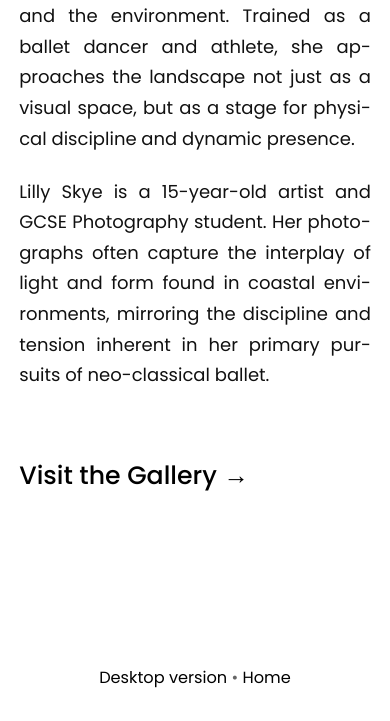
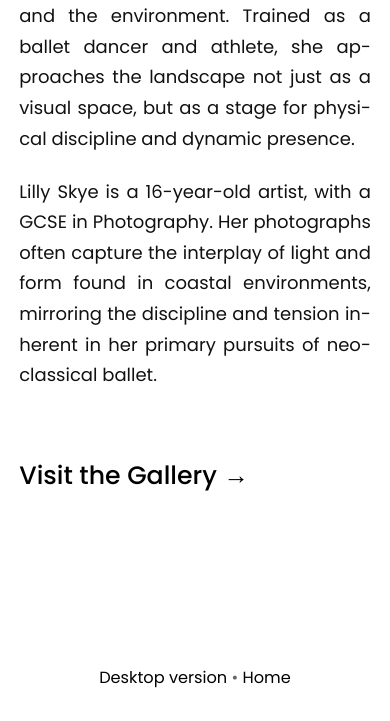
Before and after one commit to zajitschek/stillpointart-zajitschek-net, a plain HTML site: page studio-mobile.html in a window 390 px wide. Shown: the part 4766-5487 px from the top of the page. Drawn offline with Linux system fonts and the light colour scheme.

Commit message:
Update studio-mobile.html

```diff
--- a/studio-mobile.html
+++ b/studio-mobile.html
@@ -277,7 +277,7 @@
 
 
 
-    <p class="justified-text">Lilly Skye is a 15-year-old artist and GCSE Photography student. Her photographs often capture the interplay of light and form found in coastal environments, mirroring the discipline and tension inherent in her primary pursuits of neo-classical ballet.</p>
+    <p class="justified-text">Lilly Skye is a 16-year-old artist, with a GCSE in Photography. Her photographs often capture the interplay of light and form found in coastal environments, mirroring the discipline and tension inherent in her primary pursuits of neo-classical ballet.</p>
 
 
 
```
